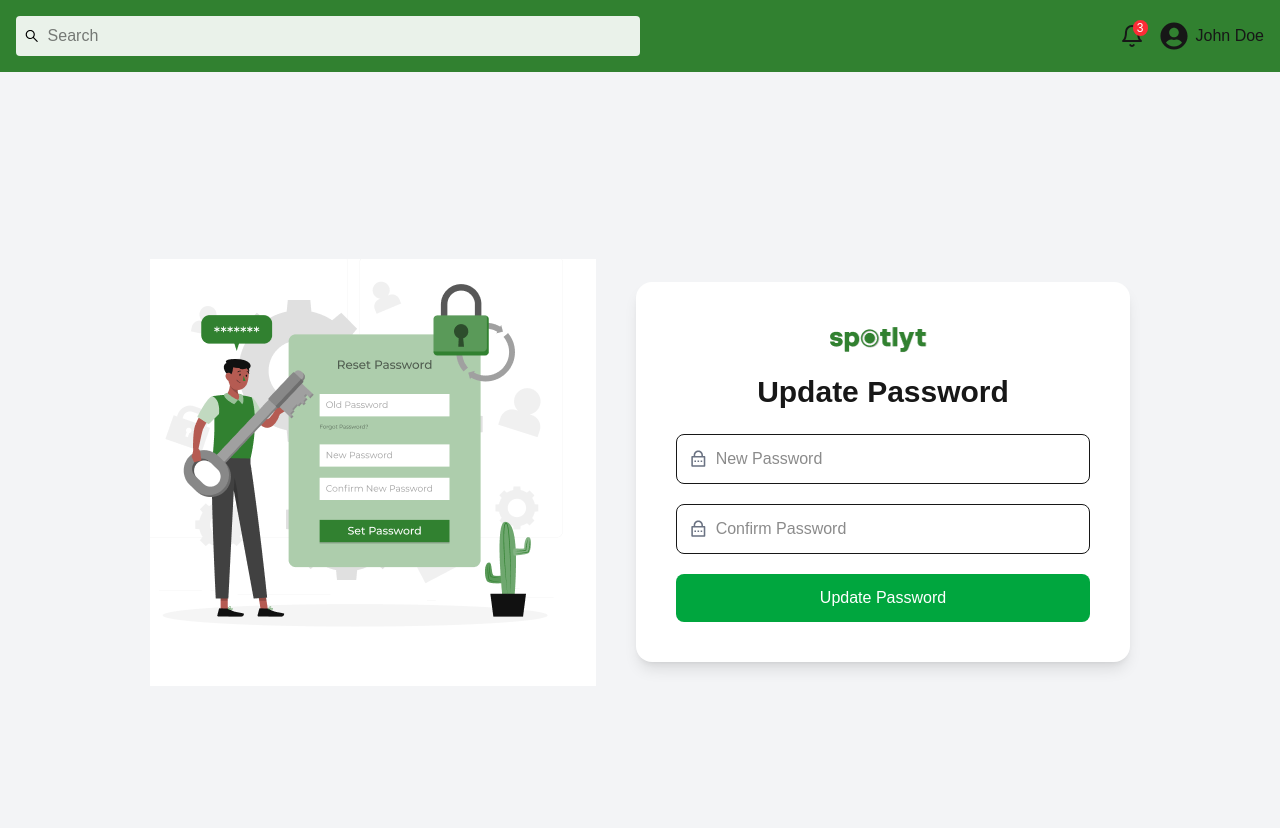
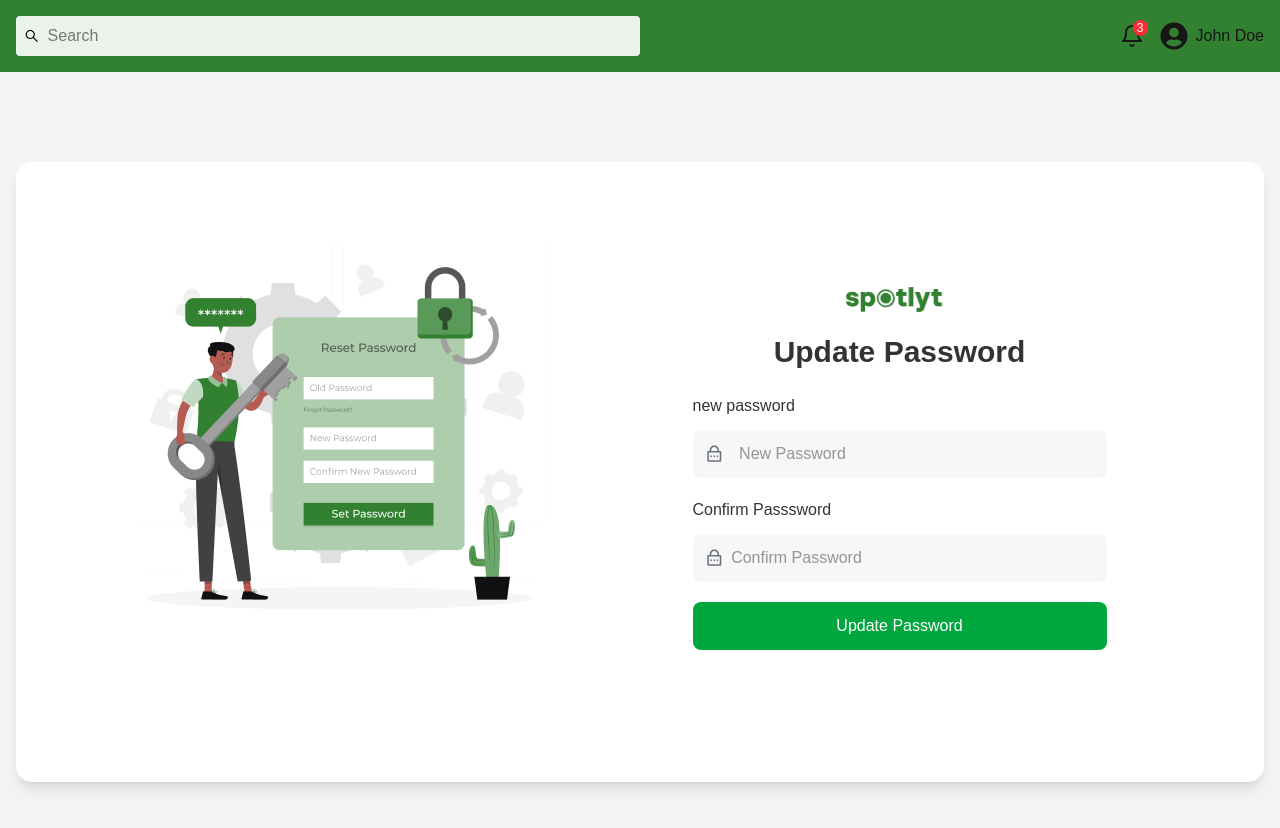
Before and after one commit to joysof/task_app_frontend_admin, a Next.js app: page /auth/update in a window 1280 px wide. Shown: the top 828 px of the page. Built offline with nearby package versions, Linux system fonts and the light colour scheme.

Commit message:
update style

```diff
--- a/src/app/auth/forgate/page.tsx
+++ b/src/app/auth/forgate/page.tsx
@@ -16,10 +16,10 @@ export default function ForgotPasswordPage() {
 
   return (
     <div className="min-h-screen flex items-center justify-center bg-gray-100 p-4">
-      <div className="flex bg-white shadow-lg rounded-2xl overflow-hidden max-w-4xl w-full">
+      <div className="flex justify-center max-w-[1296px] py-20 bg-white shadow-lg rounded-2xl overflow-hidden w-full">
 
         {/* Left Side Image */}
-        <div className="hidden md:block w-1/2 relative">
+        <div className=" w-[488px] h-[460px] relative">
           <Image
             src={ForgotImage}
             alt="Forgot Password"
@@ -29,7 +29,7 @@ export default function ForgotPasswordPage() {
         </div>
 
         {/* Right Side Form */}
-        <div className="w-full md:w-1/2 p-10 text-[#333333]">
+        <div className="w-[494px] h-[466px]  p-10 text-[#333333]">
           <Image src={logo} alt="logo" className="mb-4" />
           <h2 className="text-3xl flex gap-3 font-bold mb-3"><Link href={'/auth/login'}><MdOutlineArrowBackIosNew/></Link>Forgot Password?</h2>
           <p className="text-[15px] text-gray-600 mb-6">Enter the email address associated with your account. We'll send you an OTP to your email. </p>
@@ -54,7 +54,7 @@ export default function ForgotPasswordPage() {
 
             >
               <button type="submit"
-              className="w-full bg-[#318130] text-white py-3 rounded-lg hover:bg-green-700 transition">Send OTP</button>
+              className="w-full bg-[#318130] text-white py-3 rounded-lg hover:bg-green-700 transition cursor-pointer">Send OTP</button>
             </Link>
           </form>
         </div>
--- a/src/app/auth/update/page.tsx
+++ b/src/app/auth/update/page.tsx
@@ -21,24 +21,26 @@ export default function UpdatePasswordPage() {
   };
 
   return (
-    <div className="min-h-screen w-full flex items-center gap-10 justify-center bg-gray-100 px-5">
+    <div className="min-h-screen mx-auto flex items-center justify-center bg-gray-100 p-4">
       {/* Left Side Image */}
-      <div>
+     <div className='md:flex text-[#333333] justify-center max-w-[1296px] py-20 bg-white shadow-lg rounded-2xl overflow-hidden w-full'>
+       <div className='w-[519px] h-[460px]'>
         <Image src={updatePasswordImage} alt="Update Password" />
       </div>
 
       {/* Right Side Form */}
-      <div className="w-[494px] p-10 bg-white rounded-2xl shadow-lg flex flex-col items-center">
+      <div className="w-[494px] p-10 bg-white rounded-2xl flex flex-col items-center">
         <Image src={logo} alt="logo" />
         <h2 className="text-3xl font-bold mt-5 mb-6">Update Password</h2>
         <form onSubmit={handleSubmit} className="w-full space-y-5">
           {/* New Password */}
-          <div className="flex items-center border rounded-lg p-3">
-            <RiLockPasswordLine className="text-gray-500 text-xl mr-2" />
+          <label htmlFor="newPassword">new password</label>
+          <div className="flex p-3 mt-3 bg-[#f7f7f7] items-center rounded-lg">
+            <RiLockPasswordLine className='text-gray-500 text-xl mr-2' />
             <input
               type="password"
               placeholder="New Password"
-              className="w-full outline-none bg-transparent"
+              className="w-full pl-2 outline-none border-none"
               value={newPassword}
               onChange={(e) => setNewPassword(e.target.value)}
               required
@@ -46,7 +48,8 @@ export default function UpdatePasswordPage() {
           </div>
 
           {/* Confirm Password */}
-          <div className="flex items-center border rounded-lg p-3">
+          <label htmlFor="confromPassword">Confirm Passsword</label>
+          <div className="flex p-3 mt-3 bg-[#f7f7f7] items-center rounded-lg">
             <RiLockPasswordLine className="text-gray-500 text-xl mr-2" />
             <input
               type="password"
@@ -63,6 +66,7 @@ export default function UpdatePasswordPage() {
           </button>
         </form>
       </div>
+     </div>
     </div>
   );
 }
```
Also changed, not shown: src/app/auth/verify/page.tsx (+12 -6 lines).
